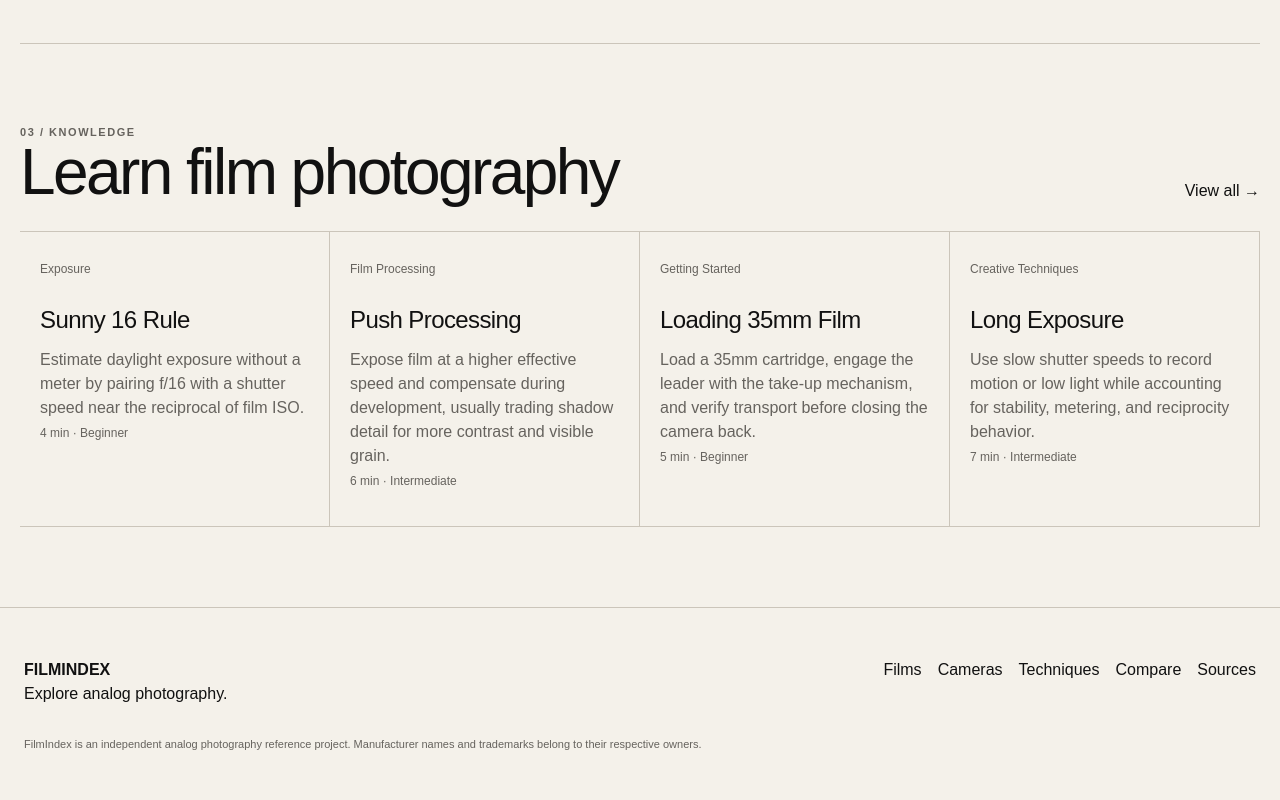
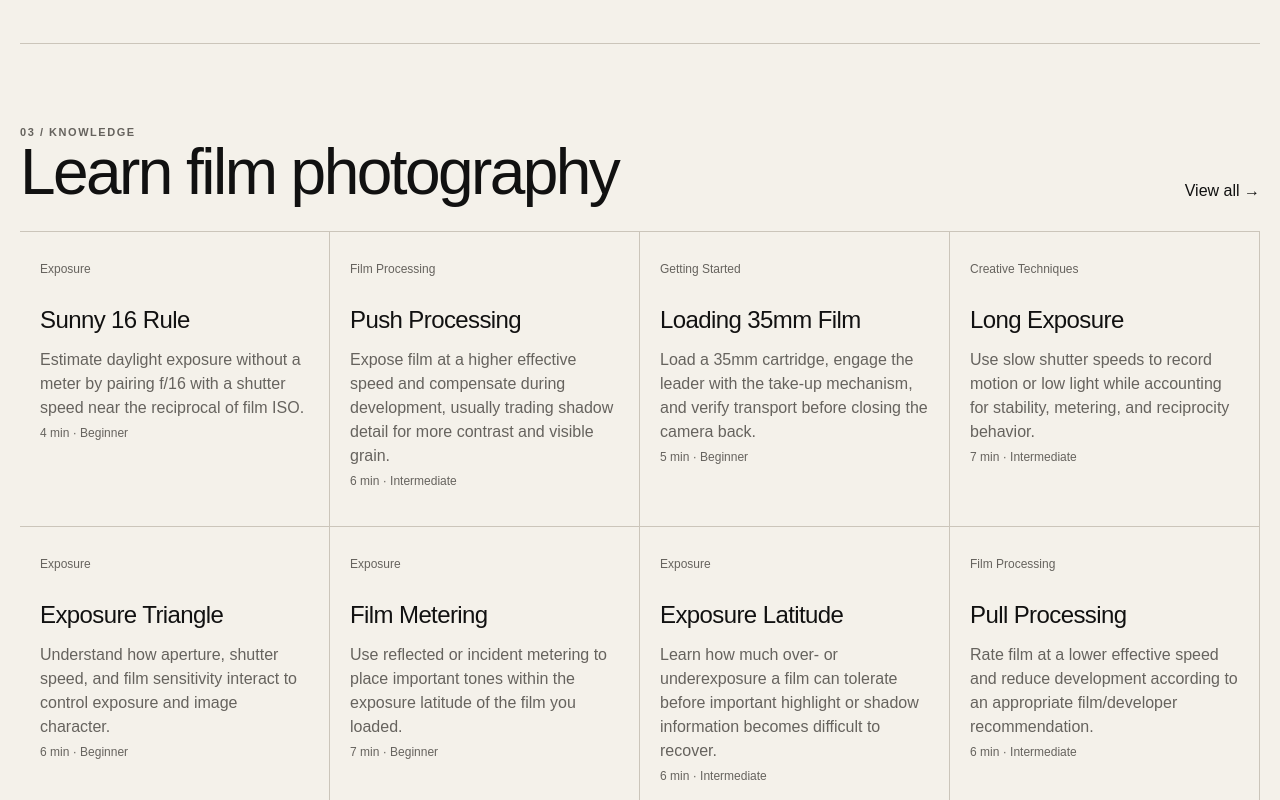
Before and after one commit to kzabCde/FilmIndex, a Next.js app: page / in a window 1280 px wide. Shown: the part 2000-2800 px from the top of the page. Built offline with nearby package versions, Linux system fonts and the light colour scheme.

Commit message:
refactor: use expanded embedded catalog on home

```diff
--- a/app/page.tsx
+++ b/app/page.tsx
@@ -1,7 +1,7 @@
 import Link from "next/link";
 import { EntityCard } from "@/components/entity-card";
 import { GlobalSearch } from "@/components/search";
-import { cameras, films, techniques } from "@/lib/data";
+import { cameras, films, techniques } from "@/lib/catalog";
 import { difficultyLabel, messages, parseLocale, pick, techniqueCategoryLabel, withLocale } from "@/lib/i18n";
 
 export default async function Home({ searchParams }: { searchParams: Promise<Record<string, string | string[] | undefined>> }) {
@@ -30,7 +30,7 @@ export default async function Home({ searchParams }: { searchParams: Promise<Rec
 
       <section className="shell section-block">
         <div className="section-heading"><div><p className="eyebrow">{copy.home.knowledge}</p><h2>{copy.home.learn}</h2></div><Link href={withLocale("/techniques", locale)}>{copy.home.viewAll}</Link></div>
-        <div className="article-grid">{techniques.map((item) => <Link key={item.slug} href={withLocale(`/techniques/${item.slug}`, locale)}><span>{techniqueCategoryLabel(item.category, locale)}</span><h3>{pick(locale, item.name, item.nameTh)}</h3><p>{pick(locale, item.summary, item.summaryTh)}</p><small>{item.minutes} {copy.misc.minutes} · {difficultyLabel(item.difficulty, locale)}</small></Link>)}</div>
+        <div className="article-grid">{techniques.slice(0, 8).map((item) => <Link key={item.slug} href={withLocale(`/techniques/${item.slug}`, locale)}><span>{techniqueCategoryLabel(item.category, locale)}</span><h3>{pick(locale, item.name, item.nameTh)}</h3><p>{pick(locale, item.summary, item.summaryTh)}</p><small>{item.minutes} {copy.misc.minutes} · {difficultyLabel(item.difficulty, locale)}</small></Link>)}</div>
       </section>
     </>
   );
```
